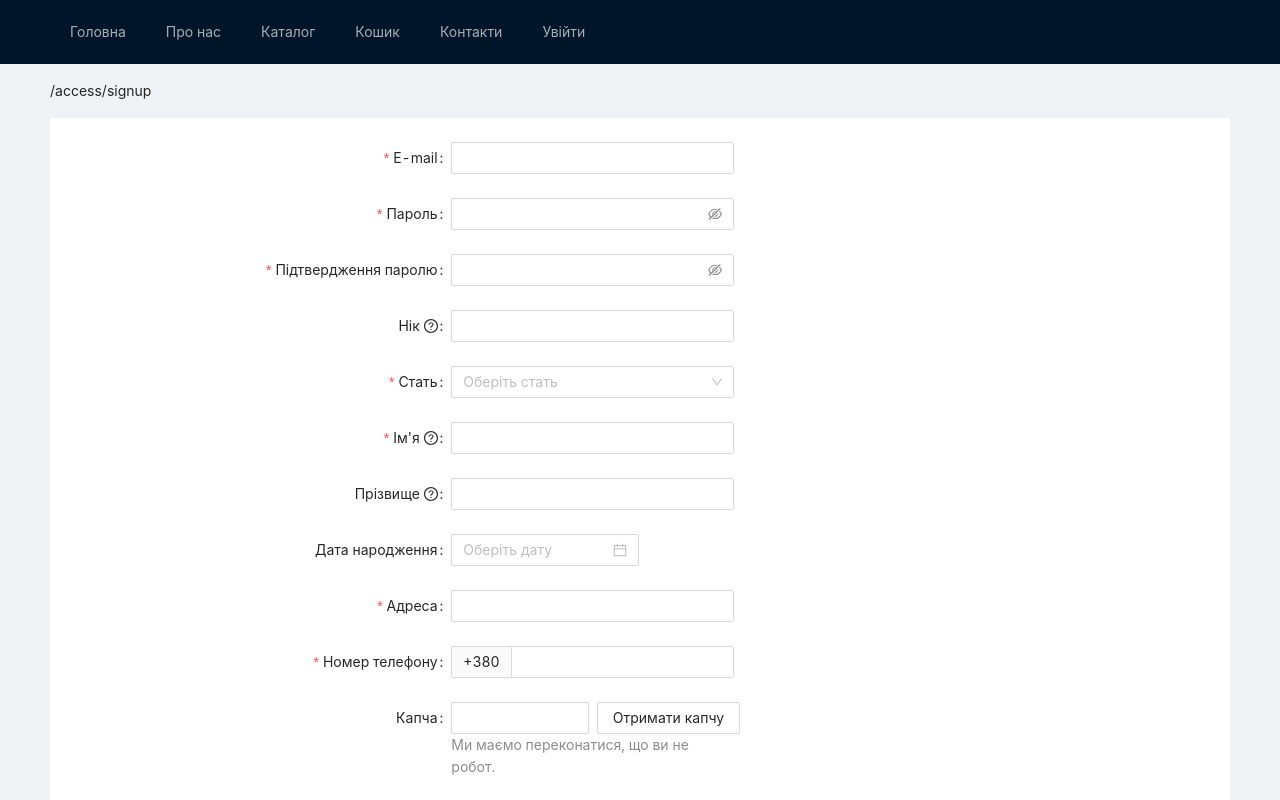
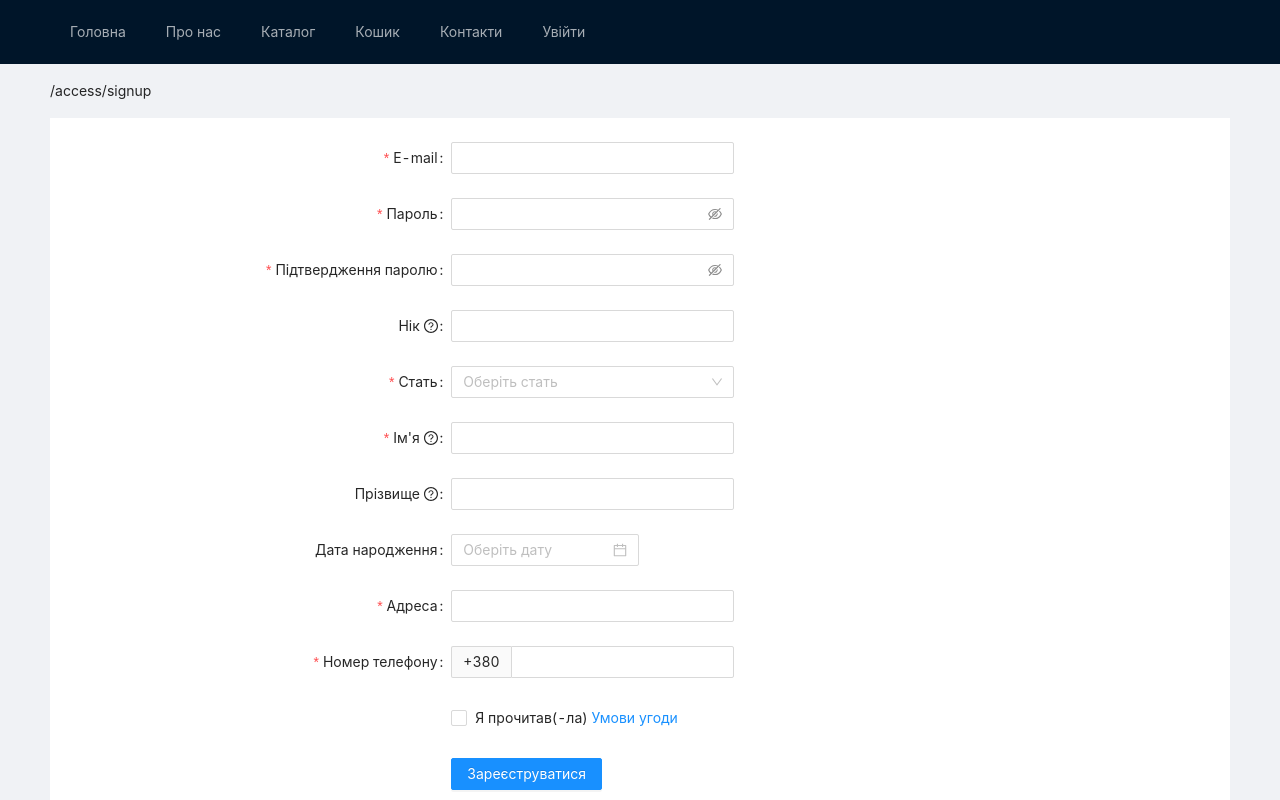
Before and after one commit to laurence543/BookShop-Remake, a React (Create React App) app in the folder frontend/: page /access/signup in a window 1280 px wide. Shown: the top 800 px of the page. Built offline with nearby package versions, Linux system fonts and the light colour scheme.

Commit message:
Deleted robot checking

```diff
--- a/frontend/src/containers/AccessContainer/Signup.js
+++ b/frontend/src/containers/AccessContainer/Signup.js
@@ -237,29 +237,6 @@ class RegistrationForm extends React.Component {
                         addonBefore="+380"
                     />
                 </Form.Item>
-
-                <Form.Item label="Капча" extra="Ми маємо переконатися, що ви не робот.">
-                    <Row gutter={8}>
-                        <Col span={12}>
-                            <Form.Item
-                                name="captcha"
-                                noStyle
-                                rules={[
-                                    {
-                                        required: true,
-                                        message: 'Будь ласка, введіть отриману капчу!',
-                                    },
-                                ]}
-                            >
-                                <Input/>
-                            </Form.Item>
-                        </Col>
-                        <Col span={12}>
-                            <Button>Отримати капчу</Button>
-                        </Col>
-                    </Row>
-                </Form.Item>
-
                 <Form.Item
                     name="agreement"
                     valuePropName="checked"
```
